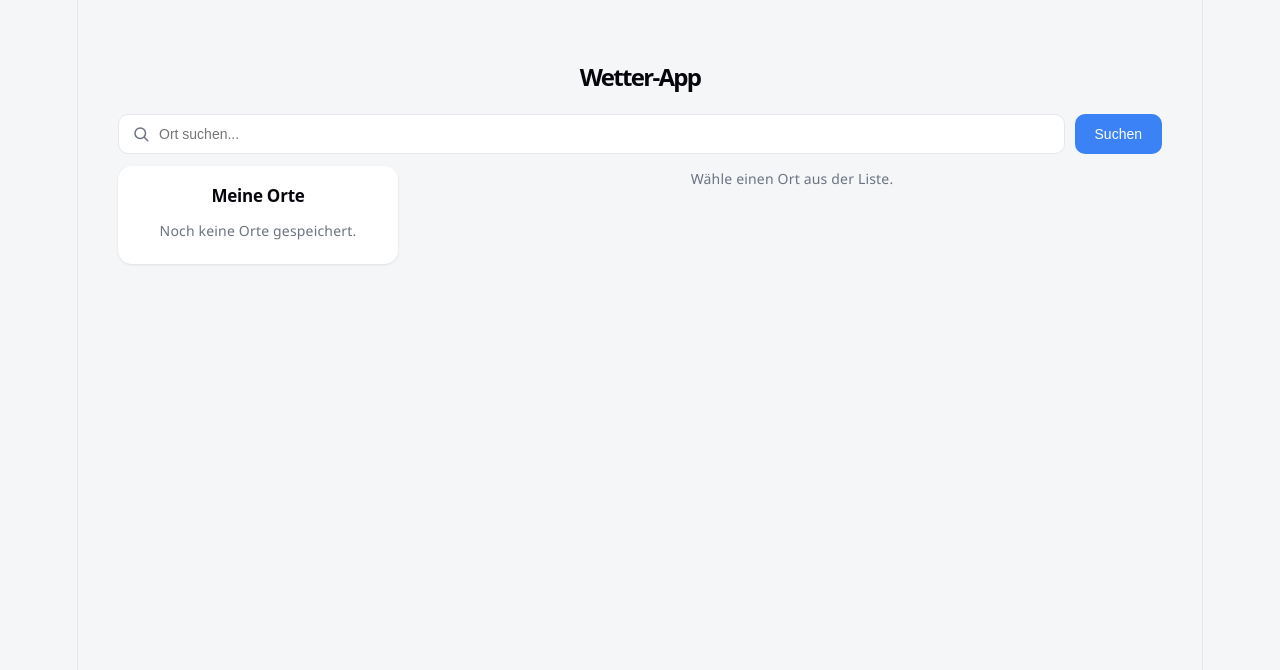
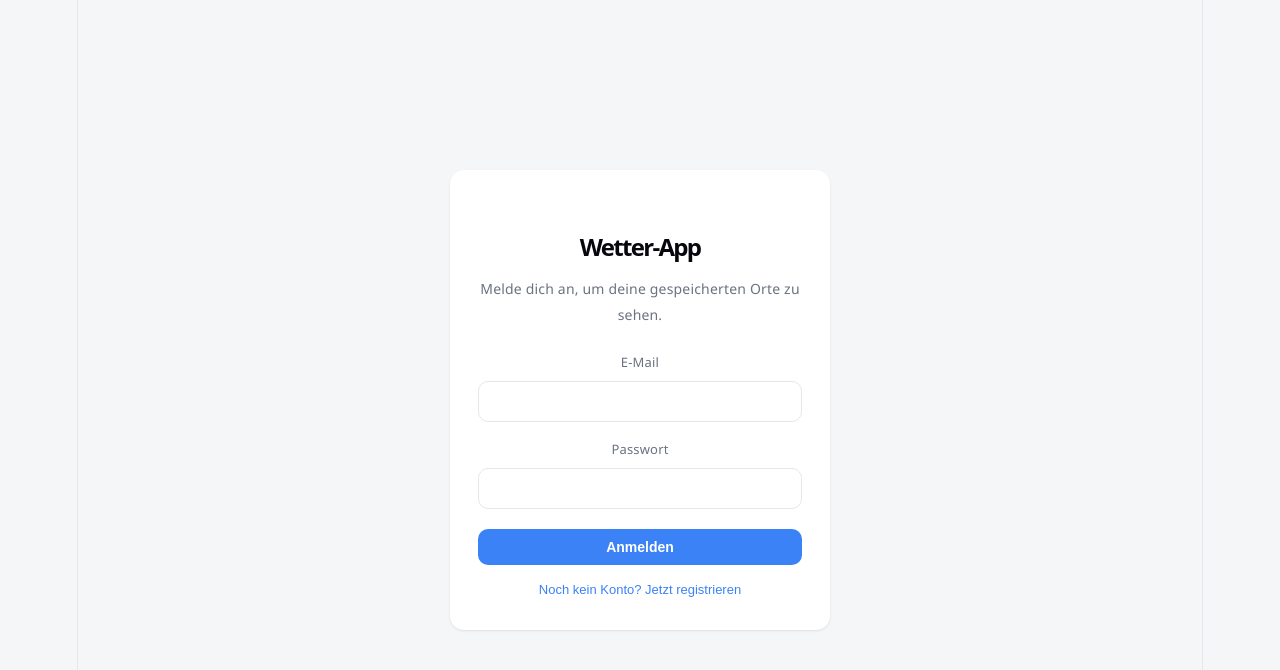
Before and after one commit to drqf87866-pixel/wetter-app, a React (Vite) app: page / in a window 1280 px wide. Shown: the top 670 px of the page. Built offline with nearby package versions, Linux system fonts and the light colour scheme; no server answers.

Commit message:
Firebase statt localStorage

```diff
--- a/package.json
+++ b/package.json
@@ -11,6 +11,7 @@
     "deploy": "npm run build && gh-pages -d dist"
   },
   "dependencies": {
+    "firebase": "^10.7.0",
     "react": "^19.2.8",
     "react-dom": "^19.2.8"
   },
--- a/src/App.css
+++ b/src/App.css
@@ -403,3 +403,128 @@ h3 {
   margin: 0;
   font-size: 11px;
 }
+
+/* Kopfzeile mit Abmelden-Button */
+.kopfzeile {
+  display: flex;
+  align-items: center;
+  justify-content: space-between;
+  margin-bottom: 24px;
+}
+
+.kopfzeile h1 {
+  margin-bottom: 0;
+}
+
+.abmelden {
+  display: flex;
+  align-items: center;
+  gap: 6px;
+  width: auto;
+  height: auto;
+  padding: 8px 14px;
+  border-radius: 10px;
+  background: var(--card-bg);
+  border: 1px solid var(--border);
+  color: var(--text-secondary);
+  font-size: 13px;
+  cursor: pointer;
+}
+
+.abmelden:hover {
+  color: var(--text-primary);
+  border-color: var(--text-secondary);
+}
+
+/* Login */
+.login-bereich {
+  min-height: 100vh;
+  width: 100%;
+  display: flex;
+  align-items: center;
+  justify-content: center;
+  padding: 24px;
+}
+
+.login-karte {
+  width: 100%;
+  max-width: 380px;
+  background: var(--card-bg);
+  border-radius: var(--radius);
+  box-shadow: var(--shadow);
+  padding: 32px 28px;
+}
+
+.login-karte h1 {
+  text-align: center;
+}
+
+.login-karte .hinweis {
+  text-align: center;
+  margin-top: -8px;
+  margin-bottom: 20px;
+}
+
+.login-form {
+  display: flex;
+  flex-direction: column;
+  gap: 14px;
+}
+
+.login-form label {
+  display: flex;
+  flex-direction: column;
+  gap: 6px;
+  font-size: 13px;
+  color: var(--text-secondary);
+}
+
+.login-form input {
+  padding: 10px 12px;
+  border-radius: 10px;
+  border: 1px solid var(--border);
+  font-size: 14px;
+  font-family: inherit;
+}
+
+.login-form input:focus {
+  outline: none;
+  border-color: var(--accent);
+}
+
+.login-form button[type="submit"] {
+  margin-top: 6px;
+  padding: 10px;
+  border-radius: 10px;
+  border: none;
+  background: var(--accent);
+  color: white;
+  font-size: 14px;
+  font-weight: 600;
+  cursor: pointer;
+}
+
+.login-form button[type="submit"]:hover {
+  background: var(--accent-hover);
+}
+
+.login-form button[type="submit"]:disabled {
+  opacity: 0.6;
+  cursor: default;
+}
+
+.link-button {
+  display: block;
+  width: 100%;
+  margin-top: 16px;
+  background: none;
+  border: none;
+  color: var(--accent);
+  font-size: 13px;
+  text-align: center;
+  cursor: pointer;
+}
+
+.link-button:hover {
+  text-decoration: underline;
+}
--- a/src/App.jsx
+++ b/src/App.jsx
@@ -1,37 +1,92 @@
 import { useState, useEffect } from "react";
+import { onAuthStateChanged, signOut } from "firebase/auth";
+import {
+  collection,
+  query,
+  where,
+  onSnapshot,
+  addDoc,
+  deleteDoc,
+  doc,
+  serverTimestamp,
+} from "firebase/firestore";
+import { auth, db } from "./firebase";
 import { holeVorhersage } from "./api/openMeteo";
+import Login from "./components/Login";
 import OrtSuche from "./components/OrtSuche";
 import OrteListe from "./components/OrteListe";
 import Vorhersage from "./components/Vorhersage";
+import { IconLogout } from "./components/Icons";
 import "./App.css";
 
 export default function App() {
+  const [nutzer, setNutzer] = useState(null);
+  const [authLaedt, setAuthLaedt] = useState(true);
+
   const [orte, setOrte] = useState([]);
   const [ausgewaehlterOrt, setAusgewaehlterOrt] = useState(null);
   const [vorhersageDaten, setVorhersageDaten] = useState(null);
   const [ladeVorhersage, setLadeVorhersage] = useState(false);
   const [fehler, setFehler] = useState(null);
 
+  // Auth-Status beobachten
   useEffect(() => {
-    const gespeichert = localStorage.getItem("wetterapp-orte");
-    if (gespeichert) {
-      setOrte(JSON.parse(gespeichert));
-    }
+    const unsubscribe = onAuthStateChanged(auth, (aktuellerNutzer) => {
+      setNutzer(aktuellerNutzer);
+      setAuthLaedt(false);
+      if (!aktuellerNutzer) {
+        setOrte([]);
+        setAusgewaehlterOrt(null);
+        setVorhersageDaten(null);
+      }
+    });
+    return unsubscribe;
   }, []);
 
+  // Gespeicherte Orte des angemeldeten Nutzers live aus Firestore laden
   useEffect(() => {
-    localStorage.setItem("wetterapp-orte", JSON.stringify(orte));
-  }, [orte]);
+    if (!nutzer) return;
 
-  function ortHinzufuegen(ort) {
+    const q = query(collection(db, "orte"), where("uid", "==", nutzer.uid));
+    const unsubscribe = onSnapshot(
+      q,
+      (snapshot) => {
+        const geladeneOrte = snapshot.docs.map((docSnap) => ({
+          docId: docSnap.id,
+          ...docSnap.data(),
+        }));
+        // Neueste zuerst hinzugefügte Orte am Ende der Liste halten
+        geladeneOrte.sort((a, b) => (a.erstelltAm?.seconds ?? 0) - (b.erstelltAm?.seconds ?? 0));
+        setOrte(geladeneOrte);
+      },
+      () => setFehler("Orte konnten nicht geladen werden.")
+    );
+
+    return unsubscribe;
+  }, [nutzer]);
+
+  async function ortHinzufuegen(ort) {
     const existiertBereits = orte.some((o) => o.id === ort.id);
-    if (!existiertBereits) {
-      setOrte([...orte, ort]);
+    if (existiertBereits) return;
+    try {
+      await addDoc(collection(db, "orte"), {
+        ...ort,
+        uid: nutzer.uid,
+        erstelltAm: serverTimestamp(),
+      });
+    } catch (err) {
+      setFehler("Ort konnte nicht gespeichert werden.");
     }
   }
 
-  function ortEntfernen(id) {
-    setOrte(orte.filter((o) => o.id !== id));
+  async function ortEntfernen(id) {
+    const ort = orte.find((o) => o.id === id);
+    if (!ort) return;
+    try {
+      await deleteDoc(doc(db, "orte", ort.docId));
+    } catch (err) {
+      setFehler("Ort konnte nicht gelöscht werden.");
+    }
     if (ausgewaehlterOrt?.id === id) {
       setAusgewaehlterOrt(null);
       setVorhersageDaten(null);
@@ -52,9 +107,30 @@ export default function App() {
     }
   }
 
+  function handleAbmelden() {
+    signOut(auth);
+  }
+
+  if (authLaedt) {
+    return (
+      <div className="app">
+        <p className="hinweis">Lädt...</p>
+      </div>
+    );
+  }
+
+  if (!nutzer) {
+    return <Login />;
+  }
+
   return (
     <div className="app">
-      <h1>Wetter-App</h1>
+      <div className="kopfzeile">
+        <h1>Wetter-App</h1>
+        <button className="icon-button abmelden" onClick={handleAbmelden} title="Abmelden">
+          <IconLogout /> Abmelden
+        </button>
+      </div>
 
       <OrtSuche onOrtHinzufuegen={ortHinzufuegen} />
 
--- a/src/components/Icons.jsx
+++ b/src/components/Icons.jsx
@@ -33,6 +33,16 @@ export function IconMapPin(props) {
     <svg viewBox="0 0 24 24" width="16" height="16" fill="none" stroke="currentColor" strokeWidth="2" strokeLinecap="round" strokeLinejoin="round" {...props}>
       <path d="M21 10c0 7-9 13-9 13s-9-6-9-13a9 9 0 0 1 18 0z" />
       <circle cx="12" cy="10" r="3" />
+    </svg>
+  );
+}
+
+export function IconLogout(props) {
+  return (
+    <svg viewBox="0 0 24 24" width="16" height="16" fill="none" stroke="currentColor" strokeWidth="2" strokeLinecap="round" strokeLinejoin="round" {...props}>
+      <path d="M9 21H5a2 2 0 0 1-2-2V5a2 2 0 0 1 2-2h4" />
+      <polyline points="16 17 21 12 16 7" />
+      <line x1="21" y1="12" x2="9" y2="12" />
     </svg>
   );
 }
--- /dev/null
+++ b/src/components/Login.jsx
@@ -0,0 +1,106 @@
+import { useState } from "react";
+import {
+  createUserWithEmailAndPassword,
+  signInWithEmailAndPassword,
+} from "firebase/auth";
+import { auth } from "../firebase";
+
+// Übersetzt die häufigsten Firebase-Auth-Fehlercodes ins Deutsche
+function fehlermeldung(code) {
+  switch (code) {
+    case "auth/invalid-email":
+      return "Ungültige E-Mail-Adresse.";
+    case "auth/user-not-found":
+    case "auth/invalid-credential":
+      return "E-Mail oder Passwort ist falsch.";
+    case "auth/wrong-password":
+      return "E-Mail oder Passwort ist falsch.";
+    case "auth/email-already-in-use":
+      return "Für diese E-Mail existiert bereits ein Konto. Bitte anmelden.";
+    case "auth/weak-password":
+      return "Das Passwort muss mindestens 6 Zeichen lang sein.";
+    case "auth/too-many-requests":
+      return "Zu viele Versuche. Bitte kurz warten und erneut probieren.";
+    default:
+      return "Etwas ist schiefgelaufen. Bitte erneut versuchen.";
+  }
+}
+
+export default function Login() {
+  const [modus, setModus] = useState("anmelden"); // "anmelden" | "registrieren"
+  const [email, setEmail] = useState("");
+  const [passwort, setPasswort] = useState("");
+  const [fehler, setFehler] = useState(null);
+  const [ladet, setLadet] = useState(false);
+
+  async function handleSubmit(e) {
+    e.preventDefault();
+    setFehler(null);
+    setLadet(true);
+    try {
+      if (modus === "registrieren") {
+        await createUserWithEmailAndPassword(auth, email, passwort);
+      } else {
+        await signInWithEmailAndPassword(auth, email, passwort);
+      }
+    } catch (err) {
+      setFehler(fehlermeldung(err.code));
+    } finally {
+      setLadet(false);
+    }
+  }
+
+  function modusWechseln() {
+    setFehler(null);
+    setModus(modus === "anmelden" ? "registrieren" : "anmelden");
+  }
+
+  return (
+    <div className="login-bereich">
+      <div className="login-karte">
+        <h1>Wetter-App</h1>
+        <p className="hinweis">
+          {modus === "anmelden"
+            ? "Melde dich an, um deine gespeicherten Orte zu sehen."
+            : "Erstelle ein Konto, um deine Orte geräteübergreifend zu speichern."}
+        </p>
+
+        <form onSubmit={handleSubmit} className="login-form">
+          <label>
+            E-Mail
+            <input
+              type="email"
+              value={email}
+              onChange={(e) => setEmail(e.target.value)}
+              autoComplete="email"
+              required
+            />
+          </label>
+          <label>
+            Passwort
+            <input
+              type="password"
+              value={passwort}
+              onChange={(e) => setPasswort(e.target.value)}
+              autoComplete={modus === "anmelden" ? "current-password" : "new-password"}
+              minLength={6}
+              required
+            />
+          </label>
+
+          {fehler && <p className="fehler">{fehler}</p>}
+
+          <button type="submit" disabled={ladet}>
+            {ladet ? "Bitte warten..." : modus === "anmelden" ? "Anmelden" : "Konto erstellen"}
+          </button>
+        </form>
+
+        <button type="button" className="link-button" onClick={modusWechseln}>
+          {modus === "anmelden"
+            ? "Noch kein Konto? Jetzt registrieren"
+            : "Schon ein Konto? Jetzt anmelden"}
+        </button>
+      </div>
+    </div>
+  );
+}
--- /dev/null
+++ b/src/firebase.js
@@ -0,0 +1,21 @@
+import { initializeApp } from "firebase/app";
+import { getAuth } from "firebase/auth";
+import { getFirestore } from "firebase/firestore";
+
+// Firebase-Konfiguration aus der Firebase Console
+// (Projekteinstellungen -> Deine Apps). Diese Werte sind nicht geheim,
+// der Zugriffsschutz passiert über die Firestore Security Rules.
+const firebaseConfig = {
+  apiKey: "AIzaSyAT84-acJx6uYnlSwnEn6e6zRiX7nT5lZA",
+  authDomain: "wetter-app-7fb53.firebaseapp.com",
+  projectId: "wetter-app-7fb53",
+  storageBucket: "wetter-app-7fb53.firebasestorage.app",
+  messagingSenderId: "951451903561",
+  appId: "1:951451903561:web:d4319ce38bcd8166524198",
+  measurementId: "G-XSBSVET29Y",
+};
+
+const app = initializeApp(firebaseConfig);
+
+export const auth = getAuth(app);
+export const db = getFirestore(app);
```
Also changed, not shown: 2 other files (tests, documents, lock files or other folders).
